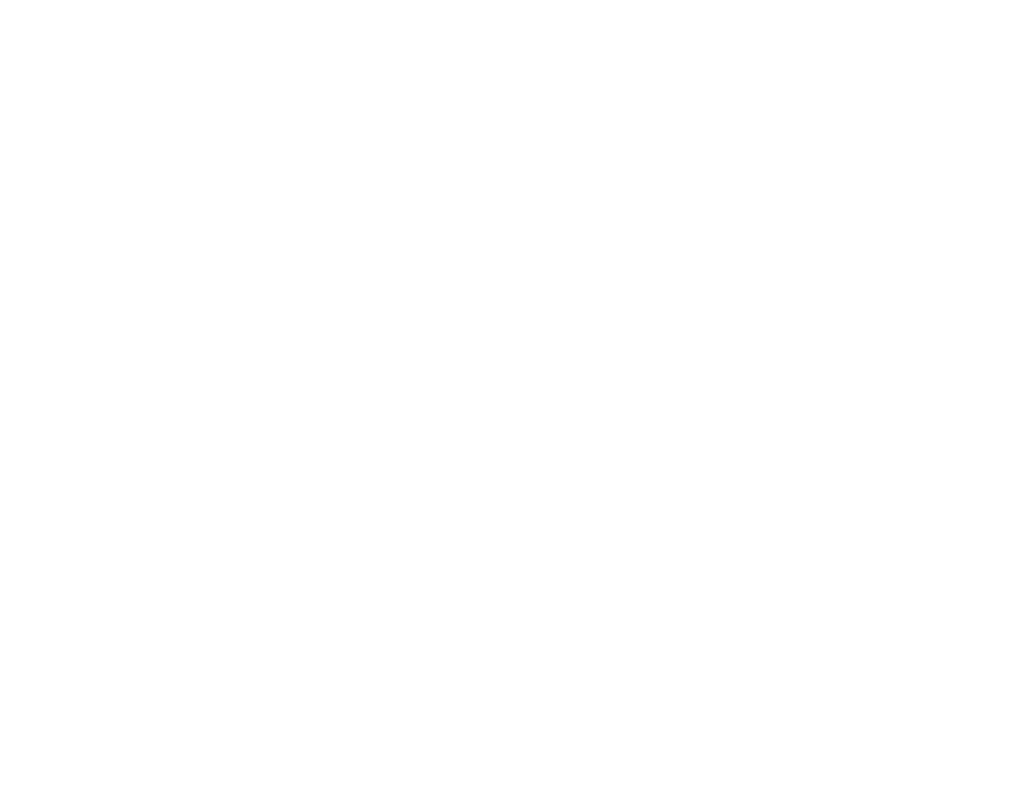
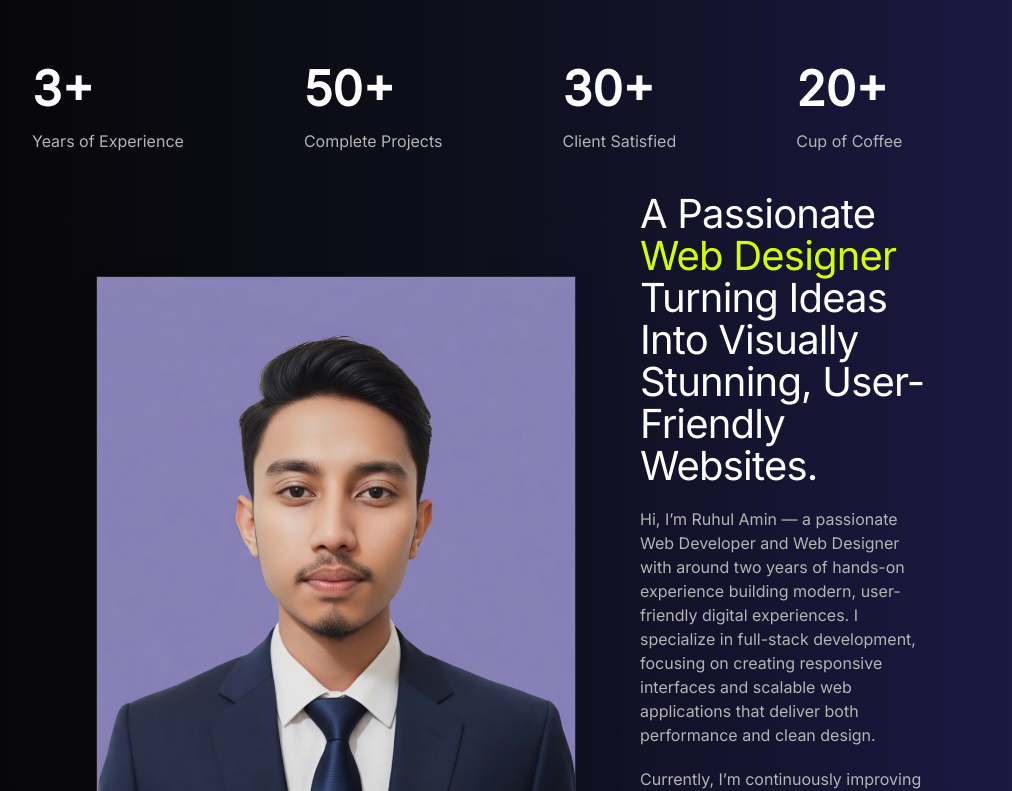
Before and after one commit to ruhul2003/My-Portfolio, a React (Vite) app: page / in a window 1280 px wide. Shown: the part 1049-1840 px from the top of the page, without its empty margins (128-1140 px from the left). Before the commit the page ends 920 px from the top, so only its background shows below. Built offline with nearby package versions, Linux system fonts and the light colour scheme.

Commit message:
Designed about section

```diff
--- a/index.html
+++ b/index.html
@@ -1,13 +1,58 @@
 <!doctype html>
 <html lang="en">
+
 <head>
   <meta charset="UTF-8" />
   <link rel="icon" type="image/svg+xml" href="/favicon.svg" />
   <meta name="viewport" content="width=device-width, initial-scale=1.0" />
   <title>my-portfolio</title>
 </head>
+
 <body>
   <div id="root"></div>
   <script type="module" src="/src/main.jsx"></script>
+
+  <!-- cursor -->
+
+  <div id="cursor" class="fixed top-0 left-0 pointer-events-none z-9999 hidden md:block">
+    <div
+      class="w-10 h-10 border border-white/80 rounded-full -translate-x-1/2 -translate-y-1/2 transition-all duration-200">
+    </div>
+    <!-- <div class="absolute top-1/2 left-1/2 w-2 h-2 bg-white rounded-full -translate-x-1/2 -translate-y-1/2"></div> -->
+  </div>
+
+  <script>
+    const cursor = document.getElementById('cursor');
+    let mouseX = 0, mouseY = 0;
+    let cursorX = 0, cursorY = 0;
+
+    document.addEventListener('mousemove', (e) => {
+      mouseX = e.clientX;
+      mouseY = e.clientY;
+      if (cursor.classList.contains('hidden')) cursor.classList.remove('hidden');
+    });
+
+    function moveCursor() {
+      cursorX += (mouseX - cursorX) * 0.18;
+      cursorY += (mouseY - cursorY) * 0.18;
+
+      cursor.style.transform = `translate(${cursorX}px, ${cursorY}px)`;
+      requestAnimationFrame(moveCursor);
+    }
+    moveCursor();
+
+    // Hover effect on links & buttons
+    document.querySelectorAll('a, button').forEach(item => {
+      item.addEventListener('mouseenter', () => {
+        cursor.style.transform += ' scale(1.7)';
+        cursor.querySelector('div').style.borderColor = '#D4FF00';
+      });
+      item.addEventListener('mouseleave', () => {
+        cursor.style.transform = cursor.style.transform.replace(' scale(1.7)', '');
+        cursor.querySelector('div').style.borderColor = 'rgba(255,255,255,0.6)';
+      });
+    });
+  </script>
 </body>
+
 </html>
--- a/src/App.jsx
+++ b/src/App.jsx
@@ -4,13 +4,13 @@
 import About from './Components/About';
 function App() {
   return (
-    <div className="min-h-screen overflow-x-hidden no-scrollbar">
+    <div className="min-h-screen overflow-hidden no-scrollbar">
       <Navbar />
 
-      <main >   {/* Increased from md:pt-24 to md:pt-28 or higher */}
+      <main >
         <Banner />
         <About />
-        {/* more sections */}
+
       </main>
     </div>
   );
--- a/src/Components/About.jsx
+++ b/src/Components/About.jsx
@@ -1,9 +1,66 @@
 import React from 'react';
+import profilePic from "../assets/pp.jpg";
 
 const About = () => {
     return (
         <div className='w-9/12 mt-10 mx-auto'>
             <h1 className="text-4xl md:text-6xl lg:text-[80px]  font-extrabold text-[#B3B3B3]">About Me</h1>
+            <p className='text-[#B4B4B4] mt-10 ml-10 text-[20px]'>With over 2 years of dedicated focus on developing web applications that achieve business goals, <br /> I have established myself as a trusted professional in the industry.</p>
+
+            {/* Counters */}
+
+            <div className='mt-16 mb-10 flex gap-30 w-full justify-start'>
+                <div className='flex flex-col gap-4 '>
+                    <h1 className='text-white font-extrabold text-5xl'>3+ </h1>
+                    <p className='text-[16px] text-[#B4B4B4]'>Years of Experience</p>
+                </div>
+                <div className='flex flex-col gap-4 '>
+                    <h1 className='text-white font-extrabold text-5xl'>50+ </h1>
+                    <p className='text-[16px] text-[#B4B4B4]'>Complete Projects</p>
+                </div>
+                <div className='flex flex-col gap-4 '>
+                    <h1 className='text-white font-extrabold text-5xl'>30+ </h1>
+                    <p className='text-[16px] text-[#B4B4B4]'>Client Satisfied</p>
+                </div>
+                <div className='flex flex-col gap-4 '>
+                    <h1 className='text-white font-extrabold text-5xl'>20+ </h1>
+                    <p className='text-[16px] text-[#B4B4B4]'>Cup of Coffee</p>
+                </div>
+            </div>
+
+            {/* Banner */}
+
+            <div className="flex flex-col lg:flex-row items-center gap-10 lg:gap-16 px-6 md:px-10 lg:px-16 max-w-7xl mx-auto min-h-[85vh]">
+
+                {/* Profile Image - Increased Size */}
+                <div className="shrink-0 w-full max-w-[320px] sm:max-w-[380px] lg:max-w-[440px] xl:max-w-[480px] mx-auto lg:mx-0">
+                    <img
+                        src={profilePic}
+                        alt="Profile"
+                        className="w-full aspect-4/5 object-cover
+                       border border-white/10 shadow-2xl"
+                    />
+                </div>
+
+                {/* Text Content - Lighter Text */}
+                <div className="flex-1 text-center lg:text-left mt-8 lg:mt-0">
+                    <h1 className="text-[40px] leading-[1.05] font-light text-white tracking-[-0.02em]">
+                        A Passionate <span className="text-[#D4FF00] font-medium">Web Designer</span> Turning
+                        Ideas Into Visually Stunning, User-Friendly Websites.
+                    </h1>
+
+                    {/* Bio Text - Also lighter */}
+                    <p className='text-[16px] text-[#B4B4B4] mt-5'>
+                        Hi, I’m Ruhul Amin — a passionate Web Developer and Web Designer with around two years of hands-on experience building modern, user-friendly digital experiences. I specialize in full-stack development, focusing on creating responsive interfaces and scalable web applications that deliver both performance and clean design.
+                    </p>
+
+                    <p className='text-[16px] text-[#B4B4B4] mt-5'>
+                        Currently, I’m continuously improving my skills by working on real-world projects and exploring new technologies. I enjoy turning ideas into functional products and aim to build impactful solutions while growing as a developer in the ever-evolving tech world.
+                    </p>
+
+                </div>
+            </div>
+
         </div>
     );
 };
--- a/src/Components/Banner.jsx
+++ b/src/Components/Banner.jsx
@@ -3,7 +3,7 @@
 
 const Banner = () => {
     return (
-        <section className="min-h-screen w-full flex items-center bg-[#020617] text-white px-6 sm:px-12 md:px-20">
+        <section className="min-h-screen overflow-hidden w-full flex items-center  text-white px-6 sm:px-12 md:px-20">
 
             <div className="max-w-7xl mx-auto w-full flex flex-col md:flex-row items-center gap-12">
 
--- a/src/index.css
+++ b/src/index.css
@@ -1,22 +1,29 @@
 @import "tailwindcss";
+@import url('https://fonts.googleapis.com/css2?family=Inter:wght@400;500;600;700&display=swap');
 
-/* Only essential performance-friendly styles */
+
 html {
   scroll-behavior: smooth;
 }
 
-/* Remove backface and will-change (they can cause issues on mobile) */
-header {
-  /* No backface-visibility or will-change */
+body{ background: linear-gradient(to right,
+  #050505,
+  #0f0f1e,
+  #1e1b4b
+);
+;
 }
 
-@layer utilities {
-  .no-scrollbar {
-    -ms-overflow-style: none;
-    scrollbar-width: none;
-  }
 
-  .no-scrollbar::-webkit-scrollbar {
-    display: none;
+#cursor > div:first-child {
+  transition: transform 0.25s ease, border-color 0.3s ease;
+}
+
+
+
+/* Make Inter the default font for the whole site */
+@layer base {
+  html, body {
+    font-family: 'Inter', system-ui, sans-serif;
   }
 }
```
Lines whose indentation alone changed are shown as unchanged.
